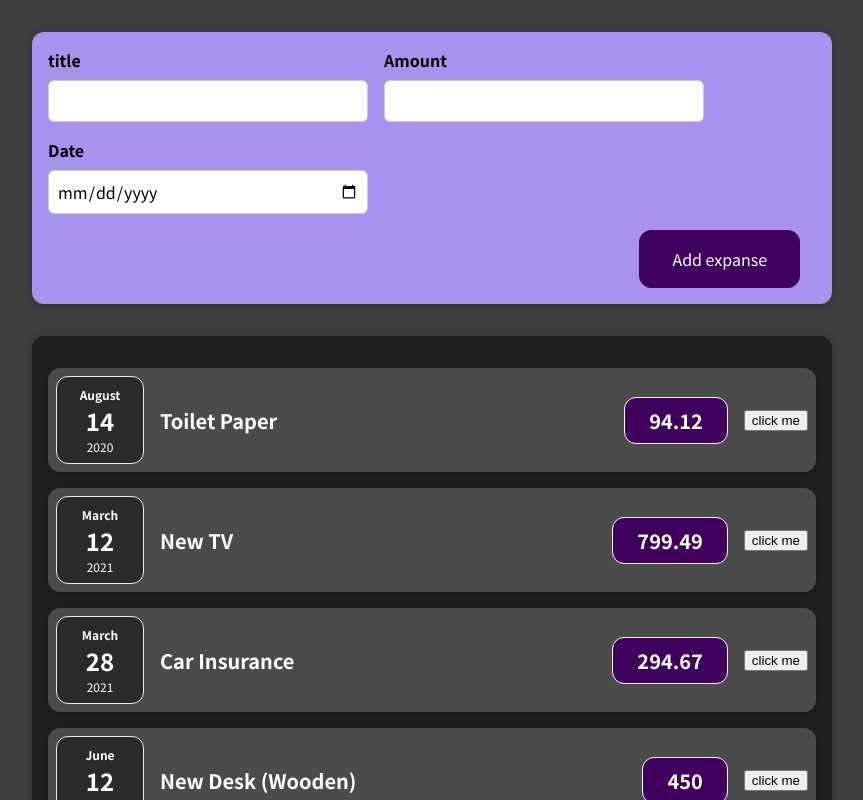
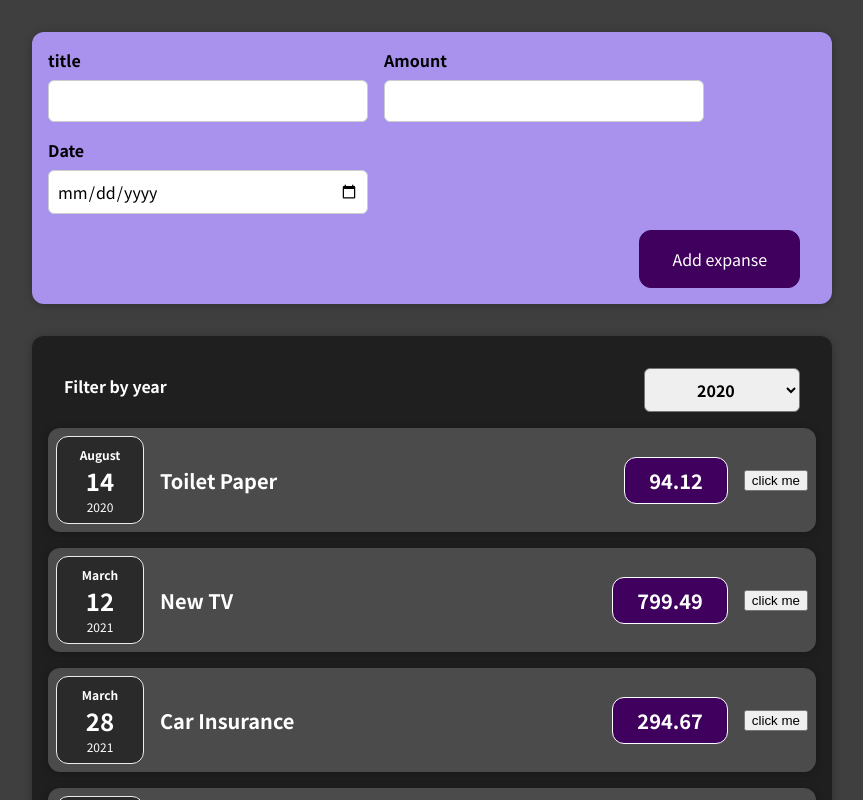
Before and after one commit to dibaaamir/React-project-1, a React (Create React App) app: page / in a window 1280 px wide. Shown: the top 800 px of the page, without its empty margins (208-1071 px from the left). Built offline with nearby package versions, Linux system fonts and the light colour scheme.

Commit message:
[ADD] expense filter

```diff
--- /dev/null
+++ b/src/components/ExpenseFilter/ExpenseFilter.css
@@ -0,0 +1,24 @@
+.expenses-filter {
+    color: white;
+    padding: 0 1rem;
+}
+
+.expenses-filter__control {
+    display: flex;
+    width: 100%;
+    align-items: center;
+    justify-content: space-between;
+    margin: 1rem 0;
+}
+
+.expenses-filter label {
+    font-weight: bold;
+    margin-bottom: 0.5rem;
+}
+
+.expenses-filter select {
+    font: inherit;
+    padding: 0.5rem 3rem;
+    font-weight: bold;
+    border-radius: 6px;
+}
--- /dev/null
+++ b/src/components/ExpenseFilter/ExpenseFilter.js
@@ -0,0 +1,27 @@
+import React, { useState } from 'react';
+import './ExpenseFilter.css';
+
+const ExpenseFilter = (props) => {
+  const [selectItem, setSelectItem] = useState('');
+
+  const selectItemHandler = (event) => {
+    setSelectItem(event.target.value);
+    props.getSelectedYear(event.target.value);
+  };
+
+  return (
+    <div className="expenses-filter">
+      <div className="expenses-filter__control">
+        <label>Filter by year</label>
+        <select onChange={selectItemHandler} value={props.select}>
+          <option value="2022">2022</option>
+          <option value="2021">2021</option>
+          <option value="2020">2020</option>
+          <option value="2019">2019</option>
+        </select>
+      </div>
+    </div>
+  );
+};
+
+export default ExpenseFilter;
--- a/src/components/ExpenseItemList/ExpenseItemList.js
+++ b/src/components/ExpenseItemList/ExpenseItemList.js
@@ -1,10 +1,27 @@
-import ExpenseItem from "../ExpenseItem/ExpenseItem";
-import "./ExpenseItemList.css";
-import Card from "../card/Card";
+import ExpenseItem from '../ExpenseItem/ExpenseItem';
+import './ExpenseItemList.css';
+import Card from '../card/Card';
+import ExpenseFilter from '../ExpenseFilter/ExpenseFilter';
+import { useState } from 'react';
 function ExpenseItemList(props) {
   const listItems = props.expenses.map((el) => (
     <ExpenseItem title={el.title} amount={el.amount} date={el.date} />
   ));
-  return <Card className="expenses">{listItems}</Card>;
+  const [filteredYear, setFilteredYear] = useState('2020');
+  const getSelectedYearHandler = (year) => {
+    setFilteredYear(year);
+  };
+  return (
+    <div>
+      <Card className="expenses">
+        <ExpenseFilter
+          select={filteredYear}
+          getSelectedYear={getSelectedYearHandler}
+        />
+        {listItems}
+      </Card>
+      ;
+    </div>
+  );
 }
 export default ExpenseItemList;
```
